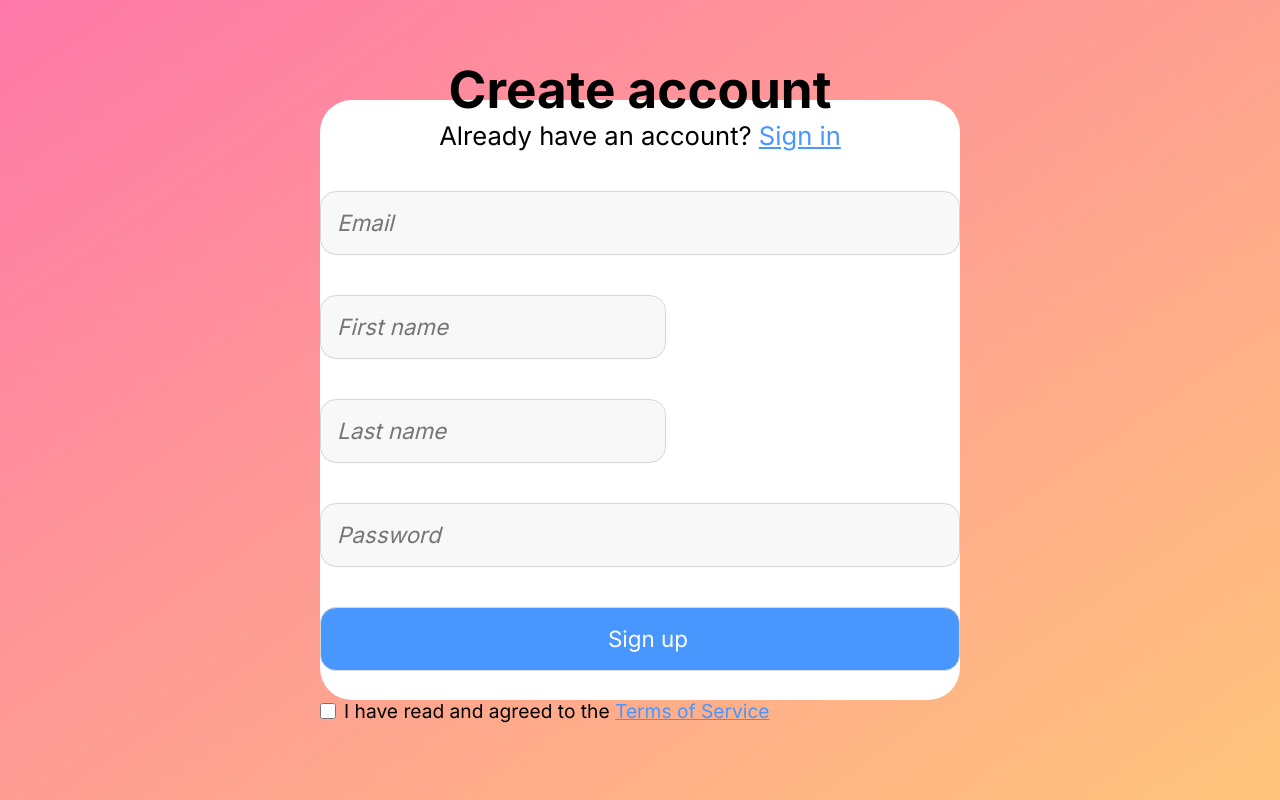
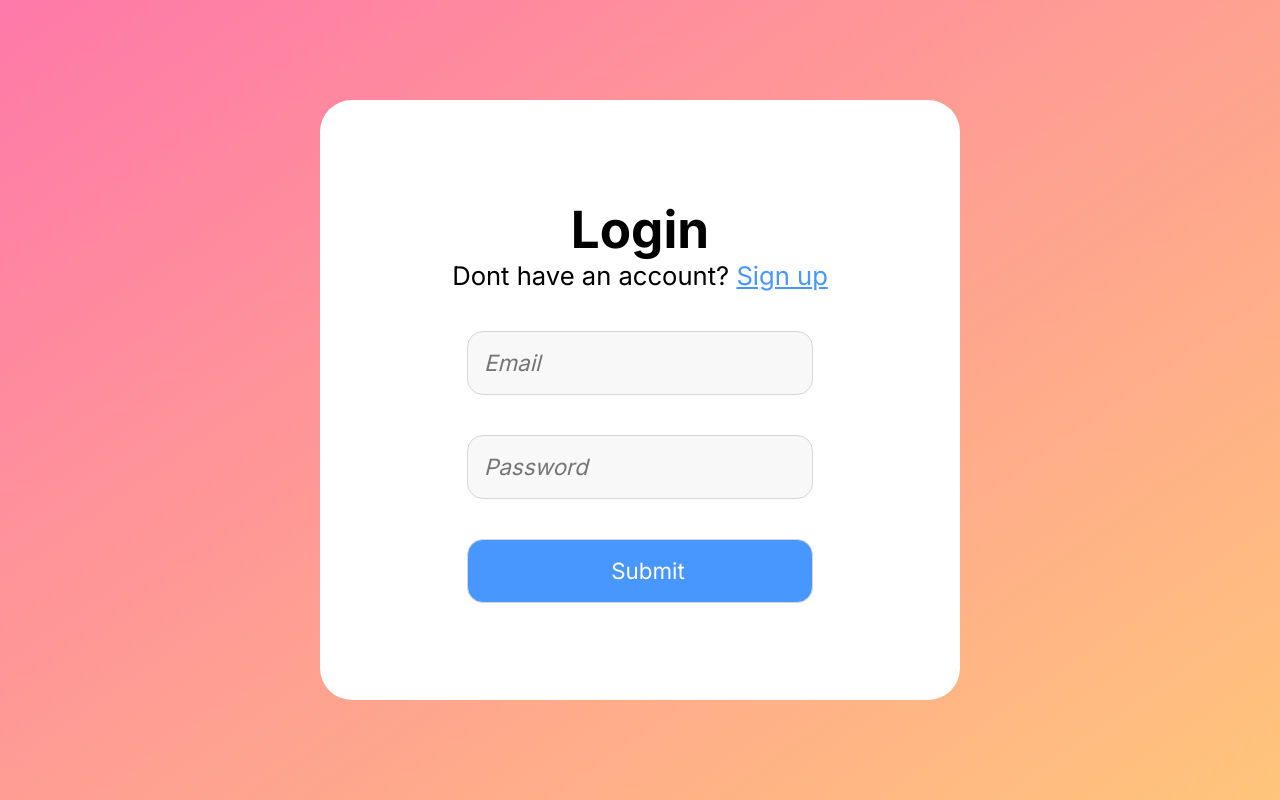
Before and after one commit to lukegammon/contact-form-pythonflask, a Flask app: template templates/login.html in a window 1280 px wide. Run offline with Flask 2, Linux system fonts and the light colour scheme; the template is opened without the code that fills it: values that come from a table or form of the project are taken from there, others are empty.

Commit message:
added db

```diff
--- a/app.py
+++ b/app.py
@@ -1,6 +1,7 @@
 from flask import Flask, render_template, request, redirect, jsonify
 from flask_sqlalchemy import SQLAlchemy
-from forms import RegistrationForm
+from werkzeug import datastructures
+from forms import RegistrationForm, LoginForm
 from werkzeug.security import generate_password_hash, check_password_hash
 from datetime import datetime
 
@@ -29,16 +30,28 @@ def main():
     form = RegistrationForm()
     return render_template('create.html', title="Create Account", form=form)
 
-@app.route("/check", methods=['POST'])
+@app.route("/login", methods=['GET', 'POST'])
+def login():
+    form = LoginForm()
+    return render_template('login.html', title="Login", form=form)
+
+@app.route("/signup", methods=['GET', 'POST'])
 def signup():
     form = RegistrationForm()
-    hashed_value = generate_password_hash(form.password.data)
-    passwordcheck = check_password_hash(hashed_value, form.password.data)
-    print(passwordcheck)
+    hashed_password = generate_password_hash(form.password.data)
     # Validate Form
     if form.validate_on_submit():
+        newuser = Users(
+            email = form.email.data,
+            firstname = form.firstname.data,
+            lastname = form.lastname.data,
+            password = hashed_password,
+            agreedtc = form.tcaccepted.data
+            )
+        db.session.add(newuser)
+        db.session.commit()
         # redirect to loggedin page
-        return form.data
+        return render_template('dashboard.html', title="Dashboard", firstname=newuser.firstname.capitalize())
     else:
         # redirect to signup page or handle errors
         return "denied"
--- a/forms.py
+++ b/forms.py
@@ -8,3 +8,8 @@ class RegistrationForm(FlaskForm):
     password = PasswordField('password', [validators.DataRequired()])
     tcaccepted = BooleanField('tcaccepted', [validators.DataRequired()])
     submit = SubmitField('Submit')
+
+class LoginForm(FlaskForm):
+    email = StringField('email', [validators.Email(), validators.Length(min=6, max=30), validators.DataRequired()])
+    password = PasswordField('password', [validators.DataRequired()])
+    submit = SubmitField('Submit')
--- a/templates/login.html
+++ b/templates/login.html
@@ -1,38 +1,19 @@
-<!DOCTYPE html>
-<html lang="en">
-<head>
-    <meta charset="UTF-8">
-    <meta http-equiv="X-UA-Compatible" content="IE=edge">
-    <meta name="viewport" content="width=device-width, initial-scale=1.0">
-    <title>Document</title>
-    <link rel="stylesheet" href="./static/css/style.css">
-    <link rel="preconnect" href="https://fonts.googleapis.com">
-    <link rel="preconnect" href="https://fonts.gstatic.com" crossorigin>
-    <link href="https://fonts.googleapis.com/css2?family=Inter:wght@300;400;700&display=swap" rel="stylesheet">
-</head>
-<body>
+{% extends 'base.html' %}
+
+{% block body%}
 <main>
     <div class="login">
         <div class="top">
-                <h1>Create account</h1>
-                <p>Already have an account? <a href="#">Sign in</a></p>
+            <h1>Login</h1>
+            <p>Dont have an account? <a href="/">Sign up</a></p>
         </div>
-           <form class="form" action="/check" method="POST">
-               <input type="text" name="email" id="email"
-               placeholder="Email">
-               <div class="form__name">
-                   <input type="text" name="firstname" id="firstname" placeholder="First name">
-                   <input type="text" name="lastname" id="lastname" placeholder="Last name">
-               </div>
-               <input type="password" name="password" id="password" placeholder="Password">
-               <input id="submit-button" type="submit" value="Sign up">
-               <div class="form__checkbox">
-                   <input type="checkbox" name="checkbox" id="checkbox">
-                   <label for="checkbox">I have read and agreed to the <a href="#">Terms of Service</a></label>
-               </div>
+        <form class="form" action="/signup" method="POST">
+            {{ form.hidden_tag() }}
+            {{ form.email(id='email', placeholder='Email')}}
+
+            {{ form.password(id='password', placeholder='Password') }}
+            {{ form.submit(id='submit-button') }}
         </form>
     </div>
 </main>
-    <script src="../static/js/formhandler.js"></script>
-</body>
-</html>
+{% endblock %}
--- a/templates/signin.html
+++ /dev/null
@@ -1 +0,0 @@
-{% extends 'base.html' %}
```
Also changed, not shown: templates/create.html (+4 -4 lines), templates/dashboard.html (added, +12 -0 lines), README.md, users.db. Lines whose indentation alone changed are shown as unchanged.
